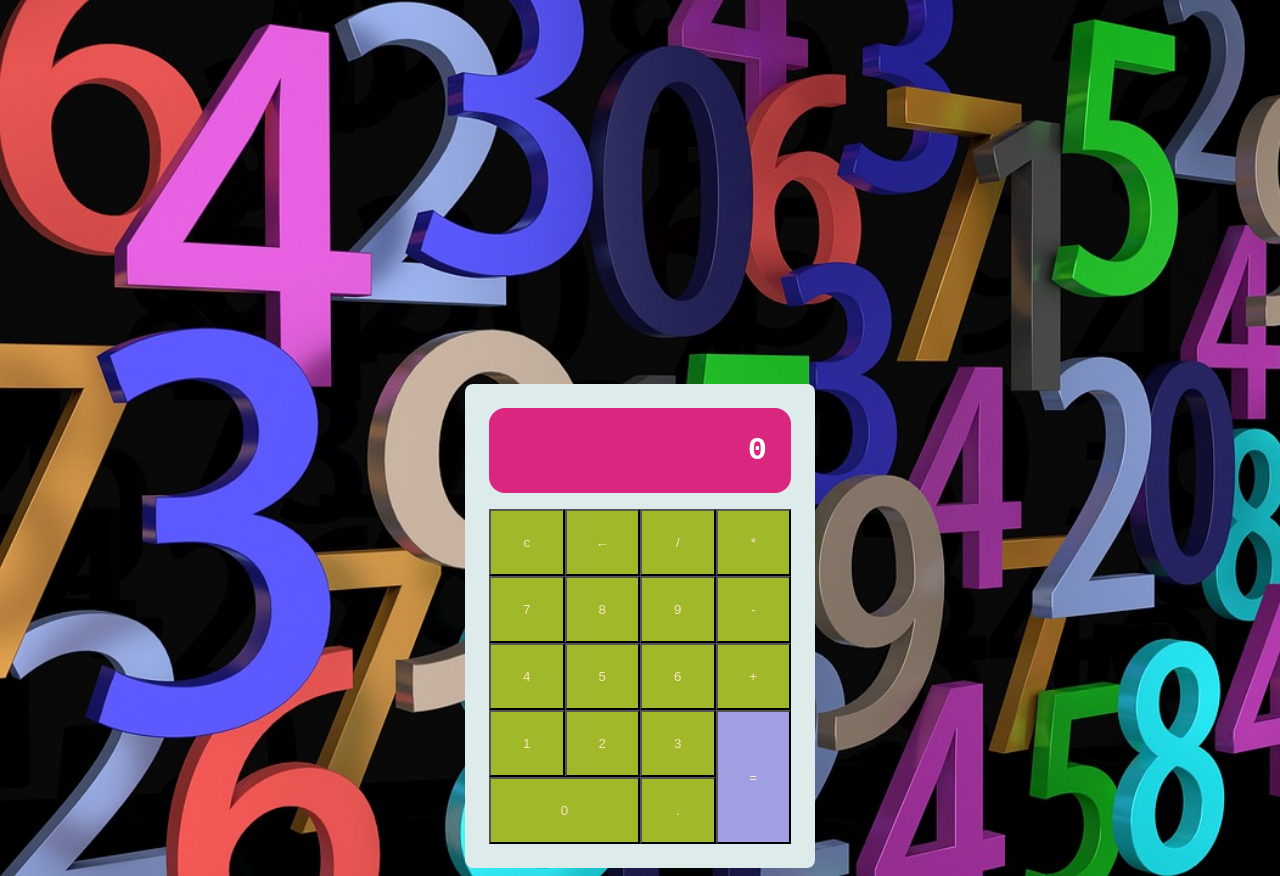
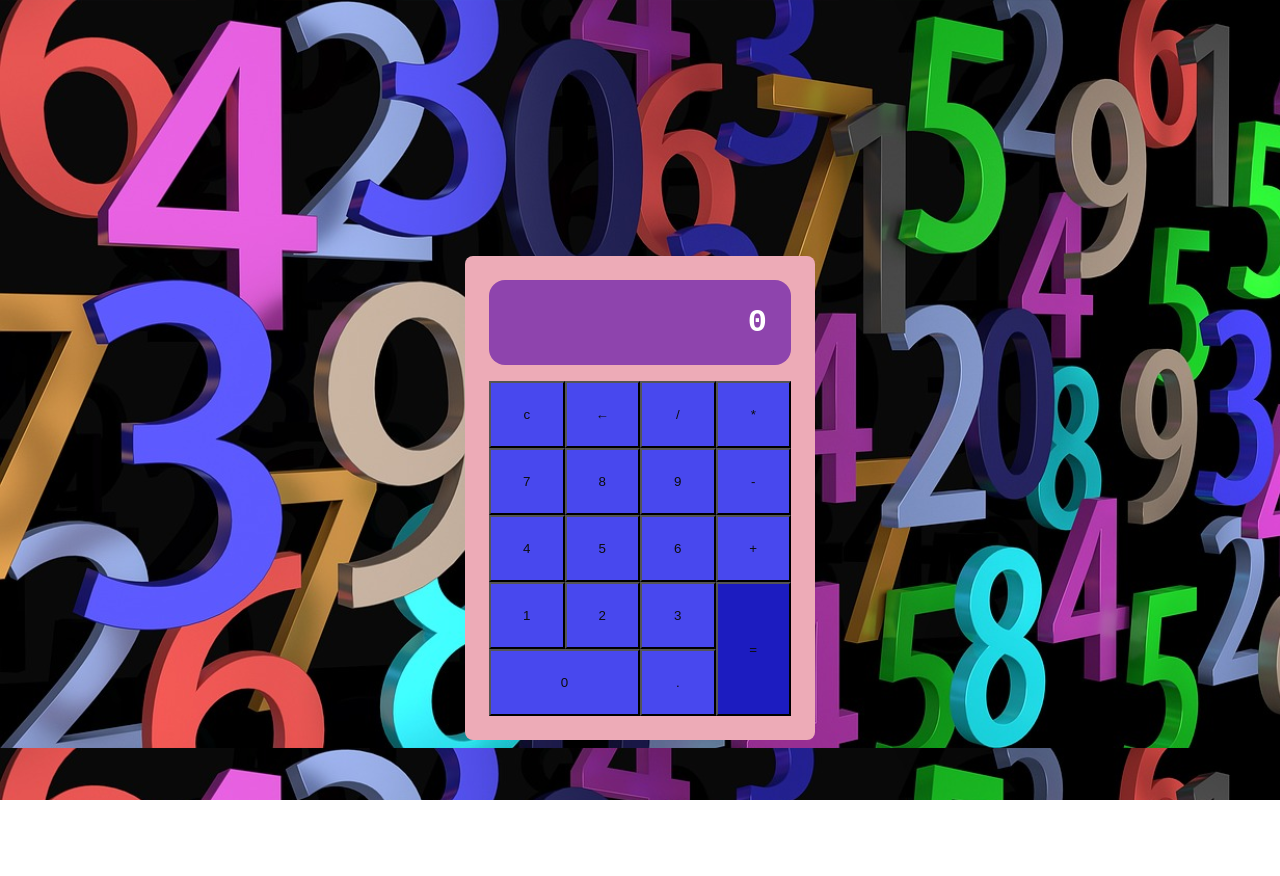
Before and after one commit to Vila71/calculadora, a plain HTML site: page index.html in a window 1280 px wide. After the commit the page ends 800 px from the top, so only its background shows below. Drawn offline with Linux system fonts and the light colour scheme.

Commit message:
cambios finales

```diff
--- a/styles.css
+++ b/styles.css
@@ -12,11 +12,11 @@ body{
    display: flex;
    justify-content: center;
    align-items: center;
-   margin-top: 30%;
+   margin-top: 20%;
 }
 
 .calculadora{
-   background-color: rgb(221, 235, 235);
+   background-color: rgb(237, 171, 183);
    color: white;
    width: 350px;
    max-width: 100%;
@@ -28,7 +28,7 @@ body{
 }
 .pantalla{
    grid-column: 1/ -1 ;
-   background-color: #d92780;
+   background-color: #8E44AD ;
    padding: 1.5rem;
    font-size: 2rem;
    text-align: right;
@@ -39,13 +39,13 @@ body{
 
 }
 .pantalla:hover{
-   background-color:#fabada ;
+   background-color: #6ab721 ;
 }
 
 .btn{
-   background-color: rgb(160, 184, 41);
-   color: bisque;
-   border: 0.1;
+   background-color:rgb(72, 72, 238);
+   color: rgb(12, 12, 12);
+   border: 100;
    padding: 1.5rem .5rem;
    display: flex;
    justify-content: center;
@@ -54,7 +54,7 @@ body{
    }
 
    .btn:hover{
-      background-color:  rgb(80, 80, 143);
+      background-color:rgb(235, 54, 84) ;
    }
 
    #cero{
@@ -63,8 +63,8 @@ body{
 
    #igual{
       grid-row: span 2;
-      background-color:rgb(159, 159, 226) ;
+      background-color: rgb(28, 28, 192) ;
    }
    #igual:hover{
-      background-color:rgb(26, 213, 151) ;
+      background-color:rgb(250, 225, 83) ;
    }
```
